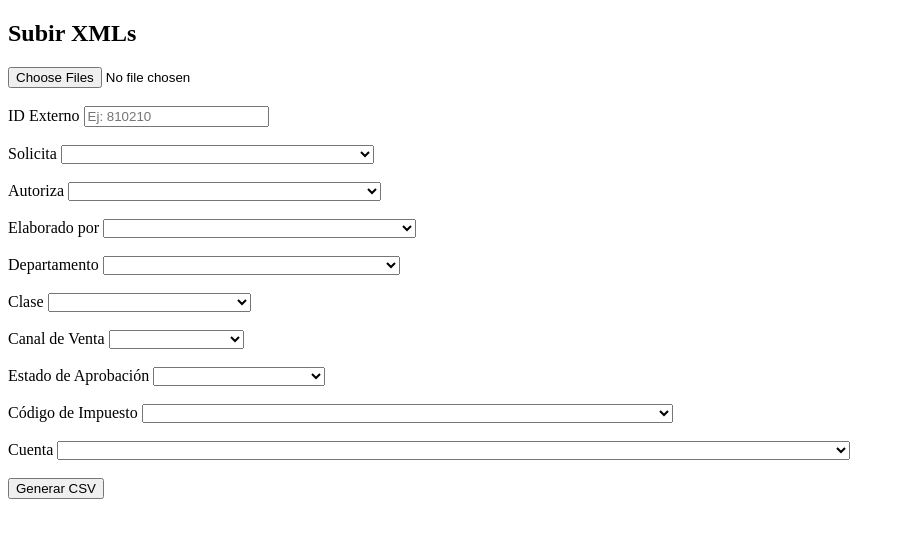
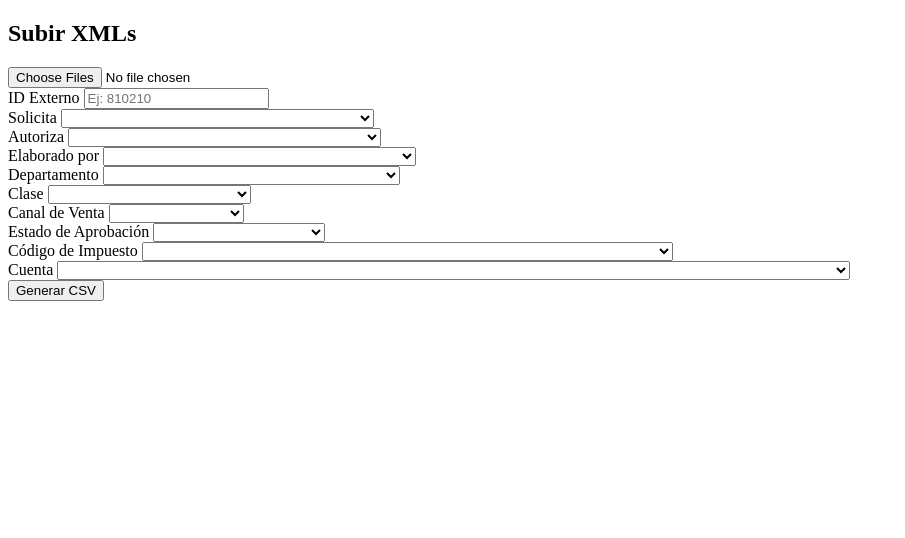
Before and after one commit to SistemasInobella/proyecto-lambo, a website: page index.html in a window 1280 px wide. Shown: the whole page, without its empty margins (0-905 px from the left). Drawn offline with Linux system fonts and the light colour scheme.

Commit message:
avance: Procesamiento de conceptos XML

```diff
--- a/index.html
+++ b/index.html
@@ -11,22 +11,22 @@
 
     <form action="http://localhost:3000/upload" method="post" enctype="multipart/form-data">
 
-        <input type="file" name="xmlFiles" multiple /><BR></BR>
+        <input type="file" name="xmlFiles" multiple /><br>
 
         <label>ID Externo</label>
-        <input type="text" name="idExterno" placeholder="Ej: 810210" required /><BR></BR>
+        <input type="text" name="idExterno" placeholder="Ej: 810210" required /><br>
 
         <label>Solicita</label>
-            <select name="solicita" id="solicita"></select><br><br>
+            <select name="solicita" id="solicita"></select><br>
 
             <label>Autoriza</label>
-            <select name="autoriza" id="autoriza"></select><br><br>
+            <select name="autoriza" id="autoriza"></select><br>
 
             <label>Elaborado por</label>
-            <select name="elabora" id="elabora"></select><br><br>
+            <select name="elabora" id="elabora"></select><br>
 
             <label>Departamento</label>
-            <select name="departamento" id="departamento"></select><br><br>
+            <select name="departamento" id="departamento"></select><br>
 
             <label>Clase</label>
             <select name="clase" id="clase">
@@ -41,7 +41,7 @@
                 <option value="Supplies">Supplies</option>
                 <option value="Thue Lashes">Thue Lashes</option>
                 <option value="TRUE MAKEUP">TRUE MAKEUP</option>
-            </select><br><br>
+            </select><br>
 
             <label>Canal de Venta</label>
             <select name="canalVenta" id="cv">
@@ -50,7 +50,7 @@
                 <option value="ECOMMERCE">ECOMMERCE</option>
                 <option value="MAYOREO">MAYOREO</option>
                 <option value="TELEMARKETING">TELEMARKETING</option>
-            </select><br><br>
+            </select><br>
 
             <label>Estado de Aprobación</label>
             <select name="estadoAprobacion" id="est_aprob">
@@ -58,13 +58,13 @@
                 <option value="Pending Approval">Pendiente de Aprobación</option>
                 <option value="Approved">Aprobado</option>
                 <option value="Rejected">Rechasado</option>
-            </select><br><br>
+            </select><br>
 
             <label>Código de Impuesto</label>
-            <select name="codigoImpuesto" id="cod_imp"></select><br><br>
+            <select name="codigoImpuesto" id="cod_imp"></select><br>
 
             <label>Cuenta</label>
-            <select name="cuenta" id="cuenta"></select><br><br>
+            <select name="cuenta" id="cuenta"></select><br>
 
         <button type="submit">Generar CSV</button>
     </form>
```
Lines whose indentation alone changed are shown as unchanged.
